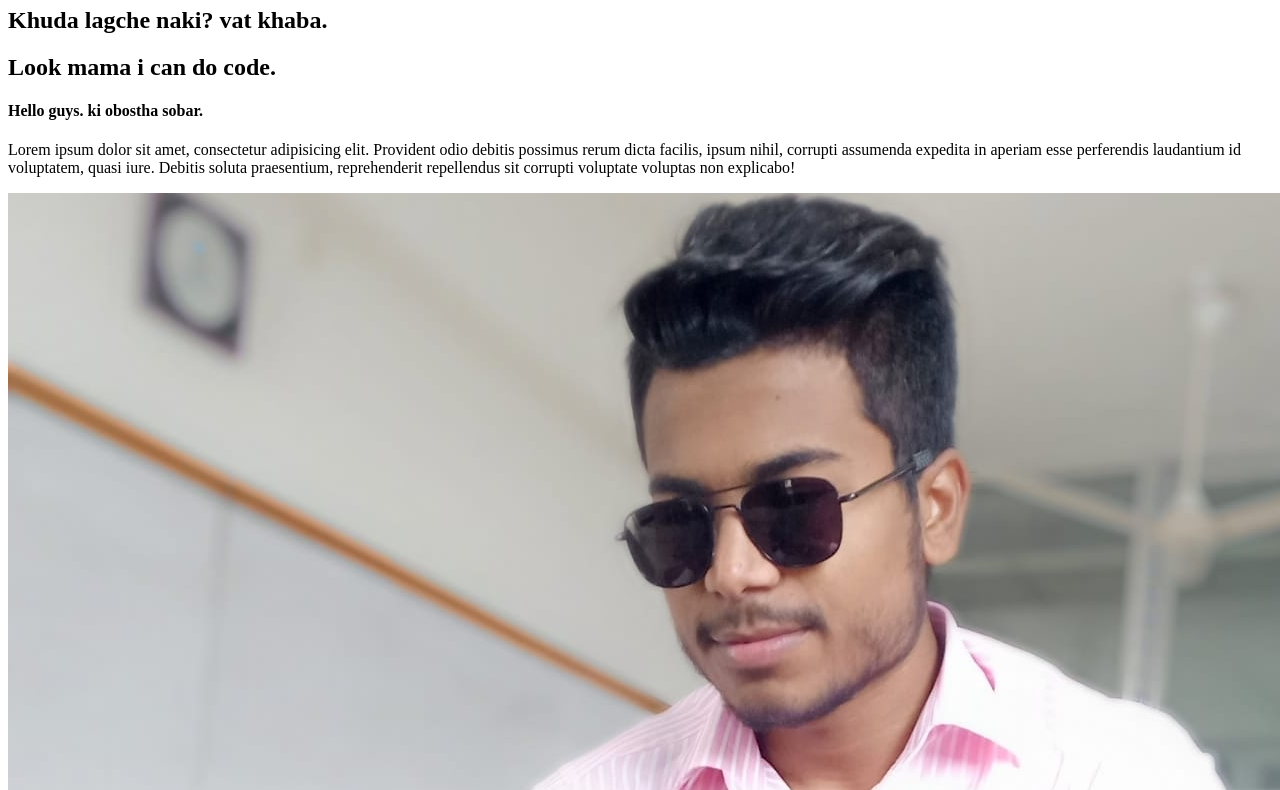
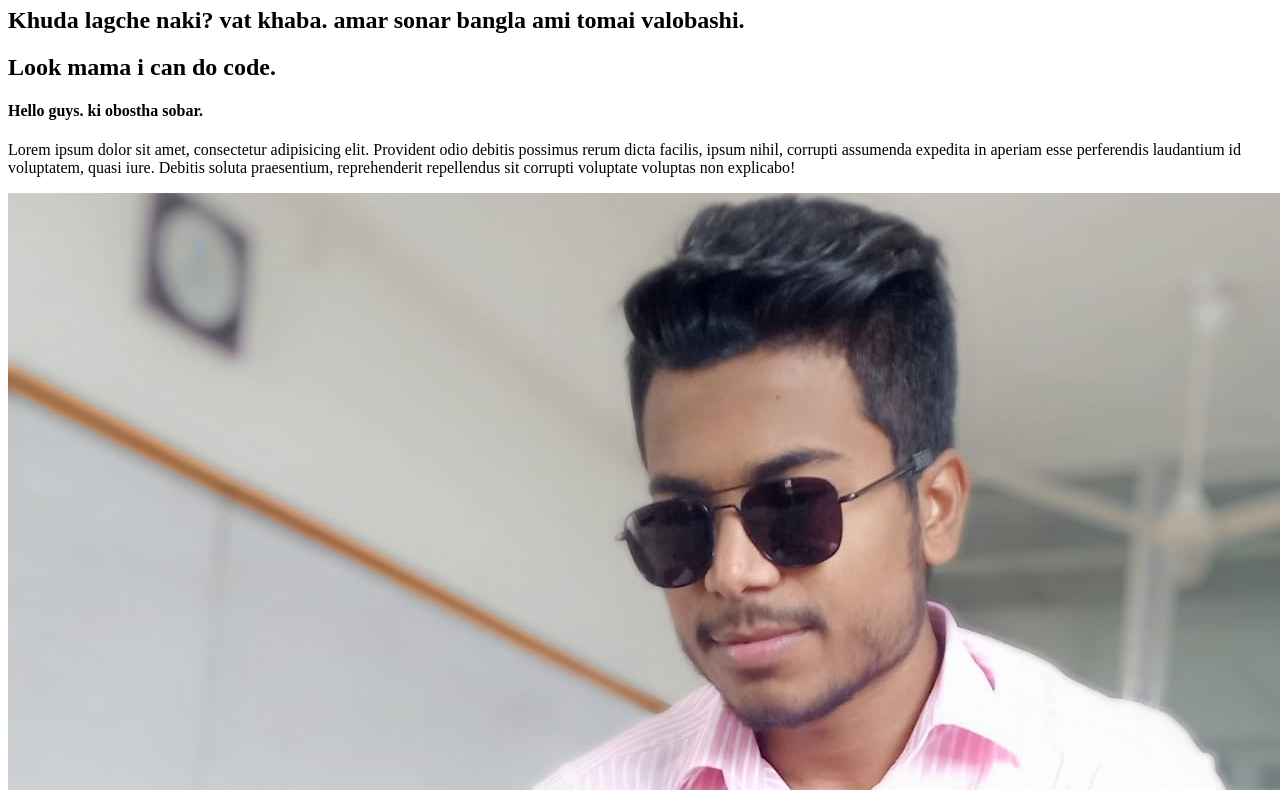
Before and after one commit to Rana12356/third-repo, a plain HTML site: page index.html in a window 1280 px wide. Shown: the part 73-863 px from the top of the page. Drawn offline with Linux system fonts and the light colour scheme.

Commit message:
amma is angry

```diff
--- a/index.html
+++ b/index.html
@@ -8,7 +8,7 @@
 </head>
 <body>
     <h1>I am exploring index.html file of third repo</h1>
-    <h2>Khuda lagche naki? vat khaba.</h2>
+    <h2>Khuda lagche naki? vat khaba. amar sonar bangla ami tomai valobashi.</h2>
     <div>
         <h2>Look mama i can do code.</h2>
         <h4>Hello guys. ki obostha sobar.</h4>
```
